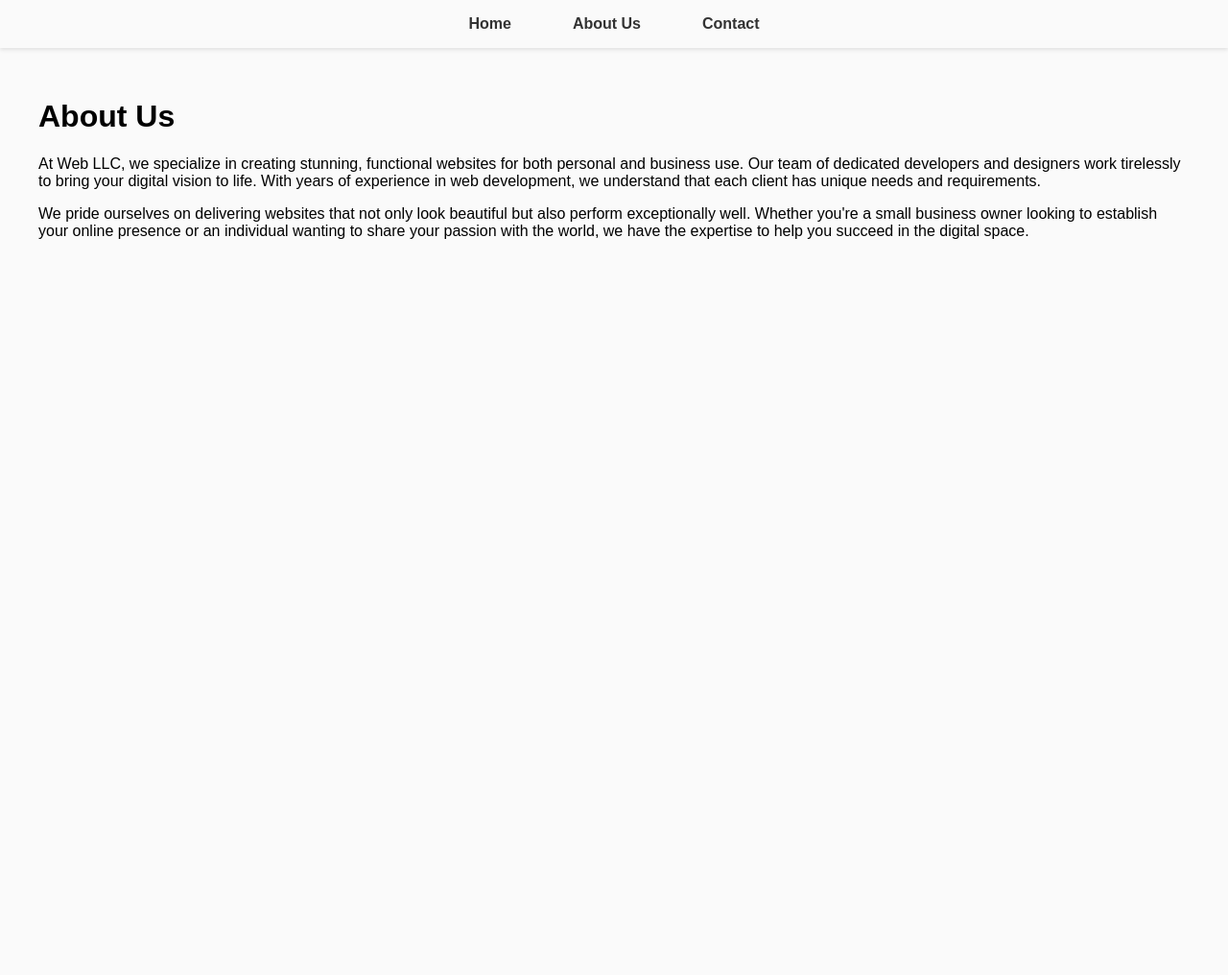
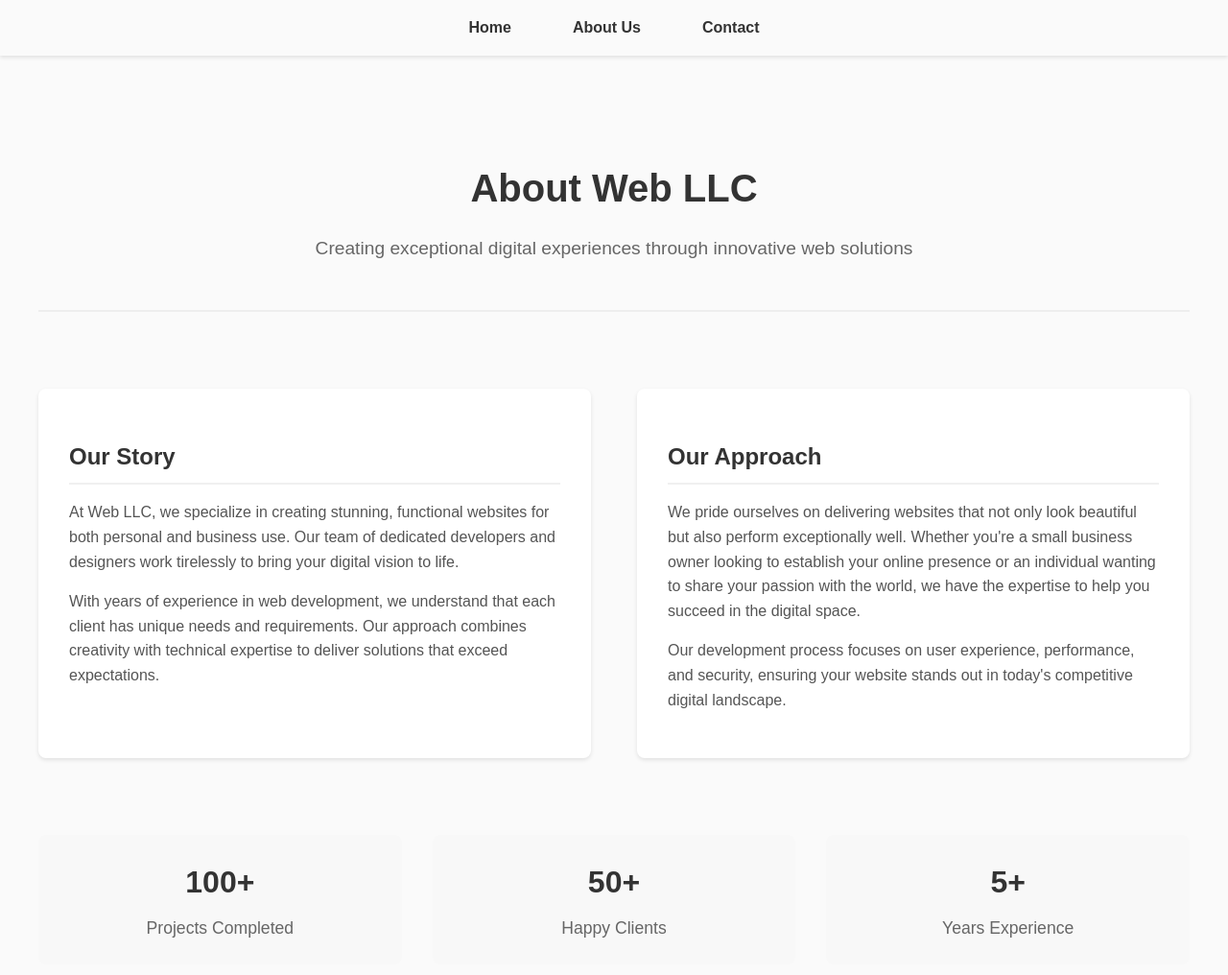
Before and after one commit to isapirzada/weblllcc, a plain HTML site: page about.html in a window 1280 px wide. Shown: the whole page at 96% size. Before the commit the page ends 800 px from the top, so only its background shows below. Drawn offline with Linux system fonts and the light colour scheme.

Commit message:
Update about.html

```diff
--- a/about.html
+++ b/about.html
@@ -10,6 +10,7 @@
             padding: 0;
             font-family: Arial, sans-serif;
             background-color: #fafafa;
+            line-height: 1.6;
         }
 
         nav {
@@ -44,6 +45,79 @@
             margin: 0 auto;
             padding: 2rem;
         }
+
+        .about-header {
+            text-align: center;
+            padding: 3rem 0;
+            margin-bottom: 3rem;
+            border-bottom: 2px solid #eee;
+        }
+
+        .about-header h1 {
+            font-size: 2.5rem;
+            margin-bottom: 1rem;
+            color: #333;
+        }
+
+        .about-header p {
+            font-size: 1.2rem;
+            color: #666;
+            max-width: 800px;
+            margin: 0 auto;
+        }
+
+        .about-content {
+            display: grid;
+            grid-template-columns: repeat(auto-fit, minmax(300px, 1fr));
+            gap: 3rem;
+            padding: 2rem 0;
+        }
+
+        .about-section {
+            background-color: white;
+            padding: 2rem;
+            border-radius: 8px;
+            box-shadow: 0 2px 4px rgba(0,0,0,0.1);
+        }
+
+        .about-section h2 {
+            color: #333;
+            margin-bottom: 1rem;
+            font-size: 1.5rem;
+            border-bottom: 2px solid #f0f0f0;
+            padding-bottom: 0.5rem;
+        }
+
+        .about-section p {
+            color: #555;
+            margin-bottom: 1rem;
+        }
+
+        .stats {
+            display: grid;
+            grid-template-columns: repeat(auto-fit, minmax(200px, 1fr));
+            gap: 2rem;
+            margin-top: 3rem;
+            text-align: center;
+        }
+
+        .stat-item {
+            padding: 1.5rem;
+            background-color: #f8f8f8;
+            border-radius: 8px;
+        }
+
+        .stat-number {
+            font-size: 2rem;
+            font-weight: bold;
+            color: #333;
+            margin-bottom: 0.5rem;
+        }
+
+        .stat-label {
+            color: #666;
+            font-size: 1.1rem;
+        }
     </style>
 </head>
 <body>
@@ -56,9 +130,39 @@
     </nav>
 
     <div class="container">
-        <h1>About Us</h1>
-        <p>At Web LLC, we specialize in creating stunning, functional websites for both personal and business use. Our team of dedicated developers and designers work tirelessly to bring your digital vision to life. With years of experience in web development, we understand that each client has unique needs and requirements.</p>
-        <p>We pride ourselves on delivering websites that not only look beautiful but also perform exceptionally well. Whether you're a small business owner looking to establish your online presence or an individual wanting to share your passion with the world, we have the expertise to help you succeed in the digital space.</p>
+        <div class="about-header">
+            <h1>About Web LLC</h1>
+            <p>Creating exceptional digital experiences through innovative web solutions</p>
+        </div>
+
+        <div class="about-content">
+            <div class="about-section">
+                <h2>Our Story</h2>
+                <p>At Web LLC, we specialize in creating stunning, functional websites for both personal and business use. Our team of dedicated developers and designers work tirelessly to bring your digital vision to life.</p>
+                <p>With years of experience in web development, we understand that each client has unique needs and requirements. Our approach combines creativity with technical expertise to deliver solutions that exceed expectations.</p>
+            </div>
+
+            <div class="about-section">
+                <h2>Our Approach</h2>
+                <p>We pride ourselves on delivering websites that not only look beautiful but also perform exceptionally well. Whether you're a small business owner looking to establish your online presence or an individual wanting to share your passion with the world, we have the expertise to help you succeed in the digital space.</p>
+                <p>Our development process focuses on user experience, performance, and security, ensuring your website stands out in today's competitive digital landscape.</p>
+            </div>
+        </div>
+
+        <div class="stats">
+            <div class="stat-item">
+                <div class="stat-number">100+</div>
+                <div class="stat-label">Projects Completed</div>
+            </div>
+            <div class="stat-item">
+                <div class="stat-number">50+</div>
+                <div class="stat-label">Happy Clients</div>
+            </div>
+            <div class="stat-item">
+                <div class="stat-number">5+</div>
+                <div class="stat-label">Years Experience</div>
+            </div>
+        </div>
     </div>
 </body>
 </html>
```
